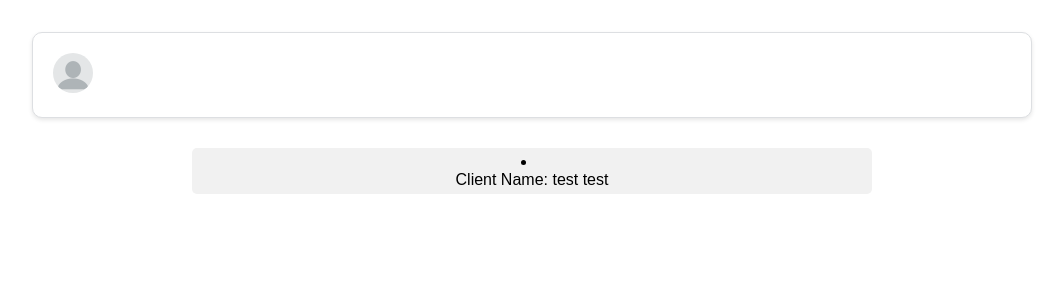
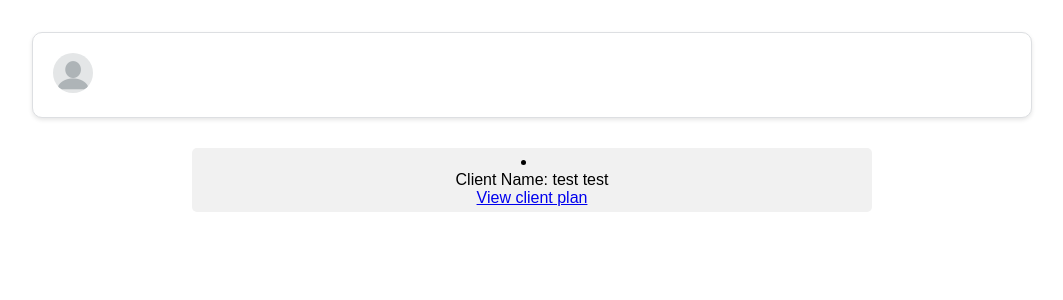
Before and after one commit to ChunkyHacker/https---github.com-ChunkyHacker-CCARP, a PHP site: page /comment.php in a window 1280 px wide. Shown: the part 158-458 px from the top of the page, without its empty margins (108-1171 px from the left). Run offline with PHP 8.4, Linux system fonts and the light colour scheme; data comes from the database, SQL or seed files in the repository; tables that the repository leaves empty hold one stand-in row (values such as "Sample post").

Commit message:
button in photopath in comment.php

```diff
--- a/comment.php
+++ b/comment.php
@@ -447,9 +447,9 @@ if ($result) {
             echo "<img src='{$photoPath}' alt='Photo' style='width: 150px; height: auto;'>";
             echo "</a>";
 
-            // Add a button to go to clientsplan.php
-            echo "<p><a href='clientsplan.php?plan_id={$row['plan_ID']}'>View client plan</a></p>";
         }
+        // Add a button to go to clientsplan.php
+        echo "<p><a href='clientsplan.php?plan_id={$row['plan_ID']}'>View client plan</a></p>";
 
         echo "</li>";
     }
```
